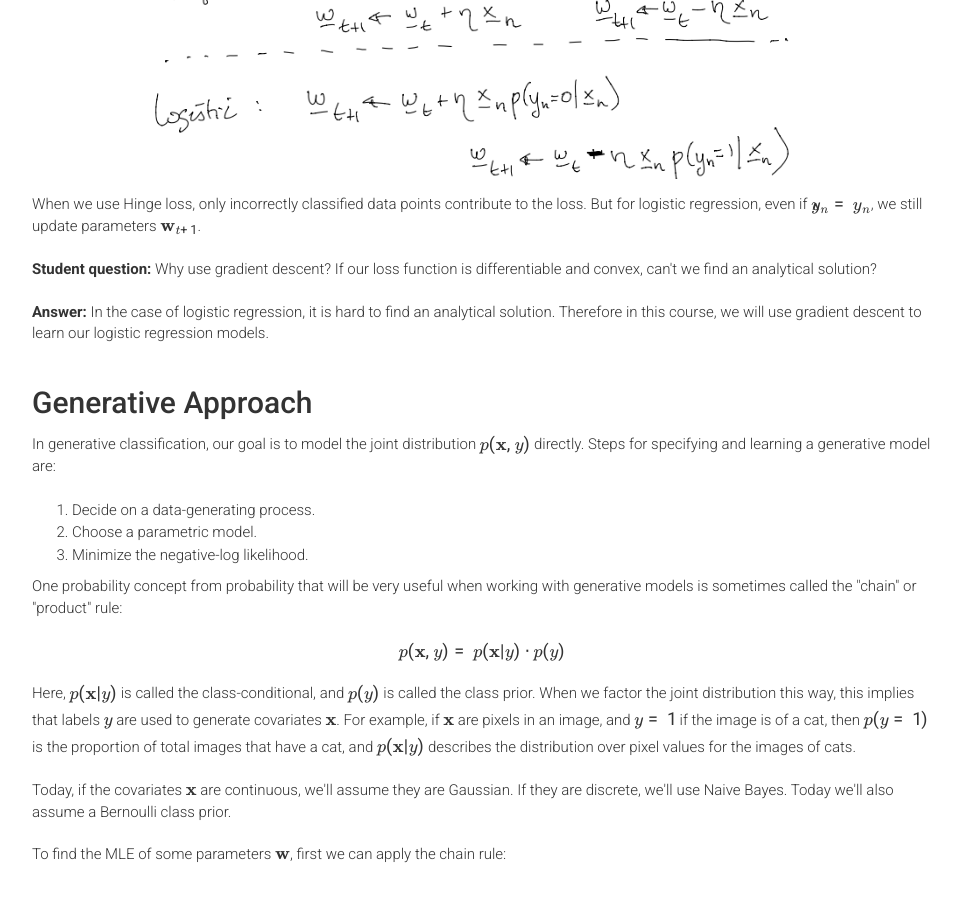
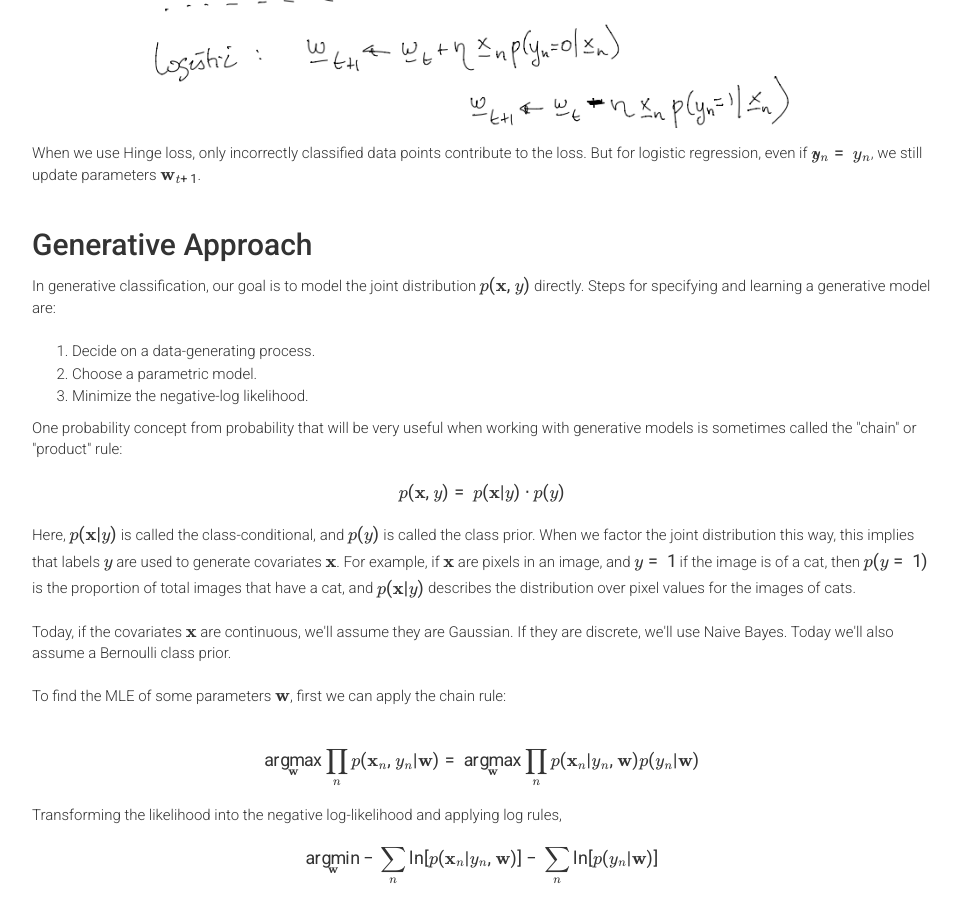
Before and after one commit to harvard-ml-courses/cs181-web, a Jekyll site: the page built from recaps/lec5.html, in a window 1280 px wide and 900 px high, scrolled down 3651 px. Shown: the whole window, without its empty margins (158-1119 px from the left). Built offline with Jekyll 4.4.1, drawn with Linux system fonts in a browser that asks for light colours; formulas are drawn with MathJax 3; some of the changed lines change nothing that is shown; some of the changed text lies outside the part shown.

Commit message:
Lecture 5 notes

```diff
--- a/_includes/header.html
+++ b/_includes/header.html
@@ -30,8 +30,8 @@
             <li><a class="dropdown-item" href="{{ site.baseurl }}/recaps/lec2">Lecture 2 (Linear Regression)</a></li>
             <li><a class="dropdown-item" href="{{ site.baseurl }}/recaps/lec3">Lecture 3 (Probabilistic Linear Regression)</a></li>
             <li><a class="dropdown-item" href="{{ site.baseurl }}/recaps/lec4">Lecture 4 (Linear Classification)</a></li>
-            <!-- <li><a class="dropdown-item" href="{{ site.baseurl }}/recaps/lec5">Lecture 5 (Probabilistic Classification)</a></li>
-            <li><a class="dropdown-item" href="{{ site.baseurl }}/recaps/lec6">Lecture 6 (Model Specification)</a></li>
+            <li><a class="dropdown-item" href="{{ site.baseurl }}/recaps/lec5">Lecture 5 (Probabilistic Classification)</a></li>
+            <!-- <li><a class="dropdown-item" href="{{ site.baseurl }}/recaps/lec6">Lecture 6 (Model Specification)</a></li>
             <li><a class="dropdown-item" href="{{ site.baseurl }}/recaps/lec7">Lecture 7 (Bayesian Model Specification)</a></li>
             <li><a class="dropdown-item" href="{{ site.baseurl }}/recaps/lec8">Lecture 8 (Neural Networks I)</a></li>
             <li><a class="dropdown-item" href="{{ site.baseurl }}/recaps/lec9">Lecture 9 (Neural Networks II)</a></li>
--- a/recaps/lec5.html
+++ b/recaps/lec5.html
@@ -7,17 +7,15 @@
 
 <section class="main-container text">
     <div class="main">
-      <h4>Date: February 9, 2021 (<a href="https://forms.gle/sUtMqHxjfN4r718A8" target="_blank">Concept Check</a>, <a href="https://docs.google.com/forms/d/e/1FAIpQLSd5v302N_cg8cp60oX2PvX3yvV3CjpLiQ1G-NGNkusoJDSRag/viewanalytics" target="_blank">Class Responses</a>, <a href="{{ site.baseurl }}/ccsolutions" target="_blank">Solutions</a>)</h4>
+      <h4>Date: February 8, 2022</h4>
       <h4>Relevant Textbook Sections: 3.6</h4>
       <h4>Cube: Supervised, Discrete/Continuous, Probabilistic</h4>
 
       <br>
 
-      <h4><a href="https://harvard.zoom.us/rec/play/Q88I40zXjvku3_HdYVvF3WqrqzT40SCAy2tbOB8Z705ZDT5LqNpPu_EUXp_NmglGNfP29B9asrjNI7YE.B3vPn9CY2QKc6Oq3">Lecture Video</a></h4>
-      <h4><a href="files/lecture5_slides.pdf" target="_blank">Slides</a></h4>
-      <h4><a href="files/lecture5_ipad.pdf" target="_blank">iPad Notes</a></h4>
+      <h4><a href="https://canvas.harvard.edu/courses/100256/external_tools/38806">Lecture Video</a></h4>
 
-      <h3>Lecture 5 Summary</h3>
+      <h2>Lecture 5 Summary</h2>
 
       <ul>
         <li><a href="#recap5_1">Motivation</a></li>
@@ -43,7 +41,7 @@
 
       As illustrated in several of these examples, we often are not only interested in predicting class labels, but are also interested in approximating the <i>probability</i> that an example belongs to a particular class.<br><br>
 
-      Recall that in <a href="{{ site.baseurl }}/recap4">last week's lecture</a>, we used the below parametric classification model to predict label $\hat{y}_n$ as <br>
+      Recall that in <a href="{{ site.baseurl }}/recaps/lec4">last week's lecture</a>, we used the below parametric classification model to predict label $\hat{y}_n$ as <br>
 
       \begin{equation}
         \hat{y}_n=\left\{
@@ -156,10 +154,6 @@
       </div>
 
       When we use Hinge loss, only incorrectly classified data points contribute to the loss.  But for logistic regression, even if $\hat{y}_n = y_n$, we still update parameters $\mathbf{w}_{t + 1}$.<br><br>
-
-      <b>Student question:</b>  Why use gradient descent?  If our loss function is differentiable and convex, can't we find an analytical solution?<br><br>
-
-      <b>Answer:</b>  In the case of logistic regression, it is hard to find an analytical solution.  Therefore in this course, we will use gradient descent to learn our logistic regression models.<br><br>
 
       <h2 id="recap5_4">Generative Approach</h2>
 
```
